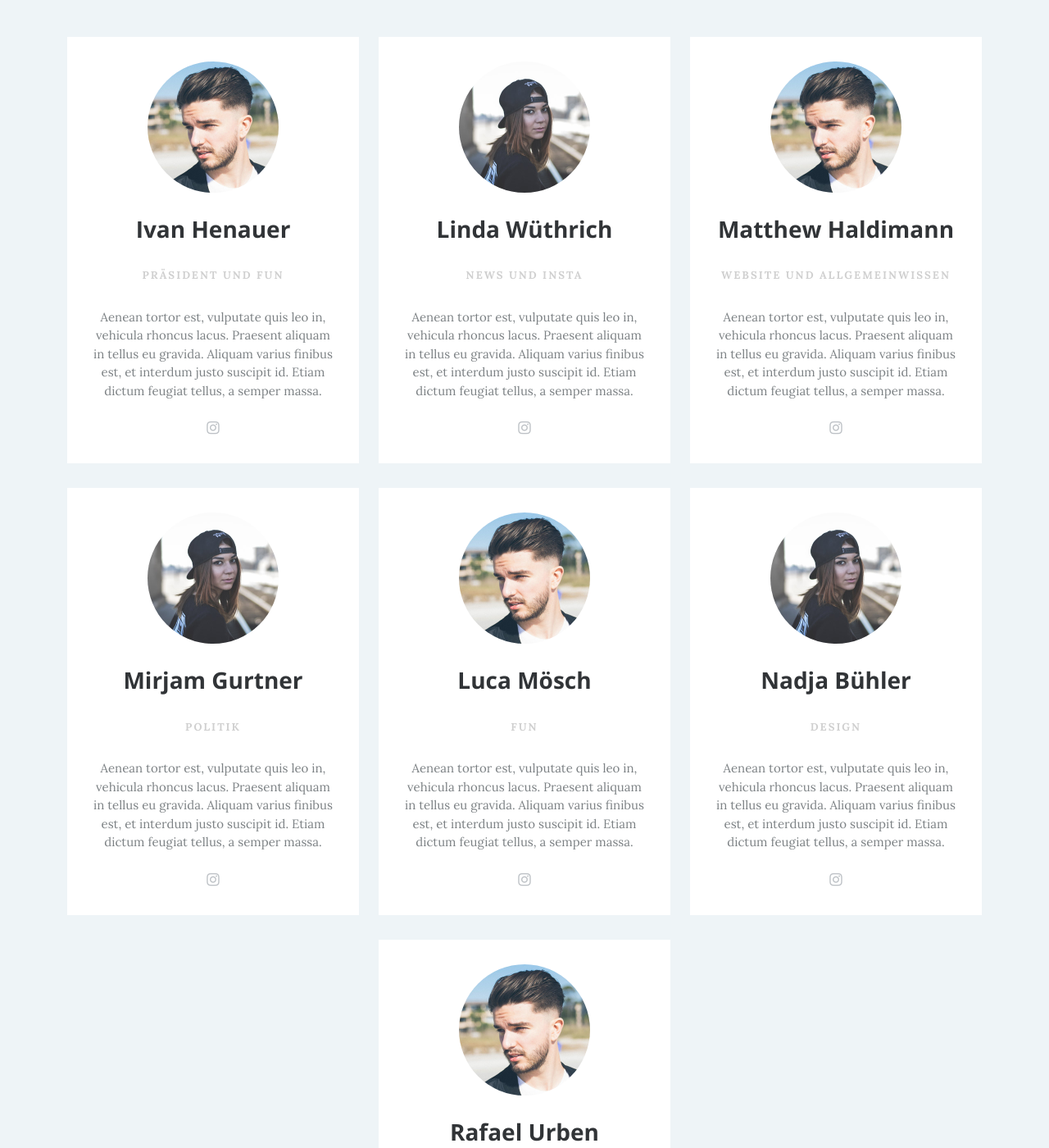
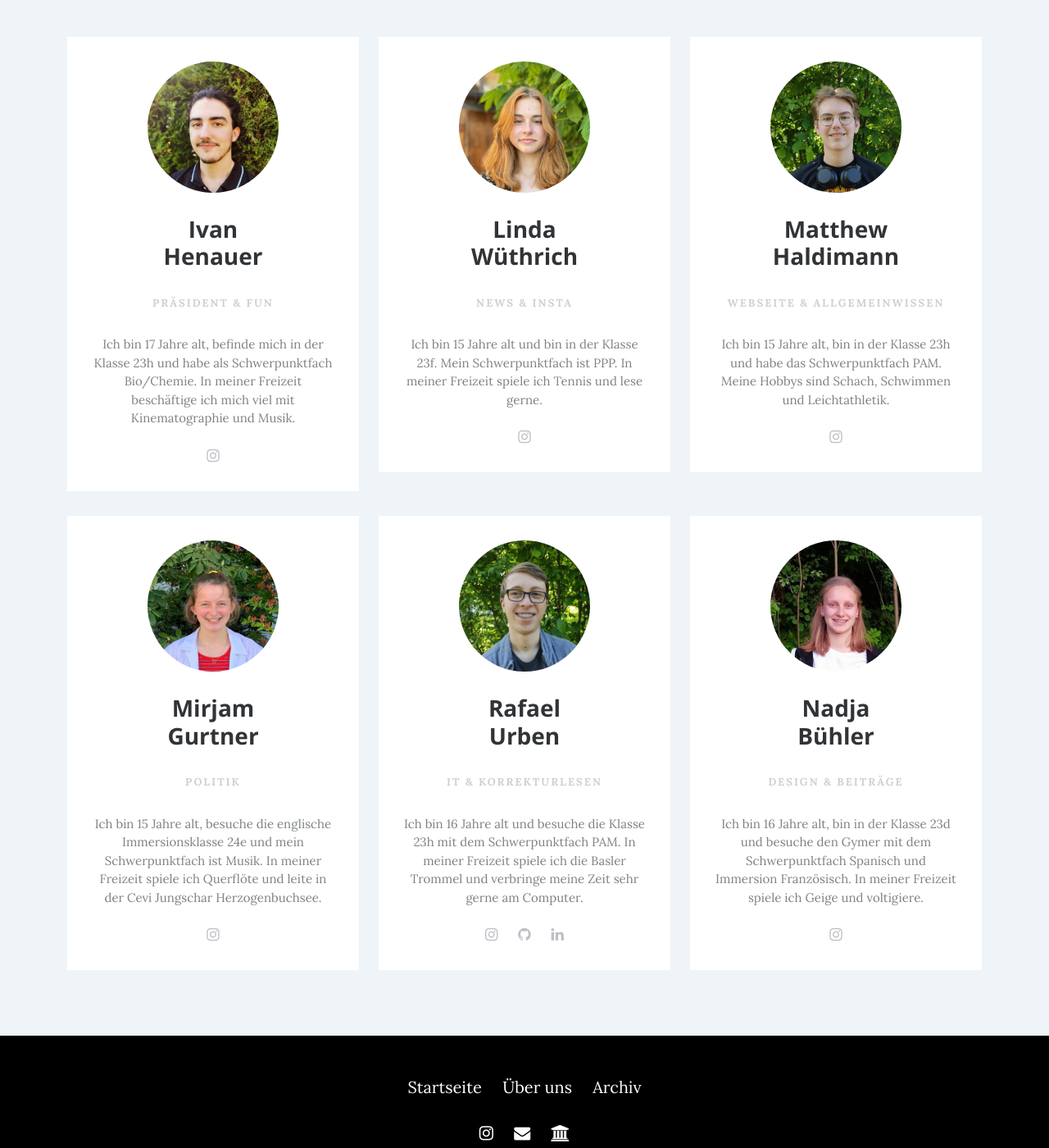
Before and after one commit to gymnewsium/gymnewsium.github.io, a Jekyll site: the page built from about.html, in a window 1280 px wide and 1400 px high, scrolled down 704 px. Shown: the whole window at 82% size. Built offline with Jekyll 4.4.1, drawn with Linux system fonts in a browser that asks for light colours; some of the changed text lies outside the part shown.

Commit message:
Updated team

```diff
--- a/_data/team.yml
+++ b/_data/team.yml
@@ -1,103 +1,64 @@
 -
   name: |
-    Ivan
+    Ivan<br>
     Henauer
-  position: Präsident und Fun
+  position: Präsident & Fun
   bio: |
-    Aenean tortor est, vulputate quis leo in, vehicula rhoncus lacus.
-    Praesent aliquam in tellus eu gravida.
-    Aliquam varius finibus est, et interdum justo suscipit id.
-    Etiam dictum feugiat tellus, a semper massa.
+    Ich bin 17 Jahre alt, befinde mich in der Klasse 23h und habe als Schwerpunktfach Bio/Chemie.
+    In meiner Freizeit beschäftige ich mich viel mit Kinematographie und Musik.
   icons:
     -
       icon: fa fa-instagram
       url: https://www.instagram.com/ivanovich_300103/
-  image: man.jpg
+  image: Ivan Henauer.jpg
 -
   name: |
-    Linda
+    Linda<br>
     Wüthrich
-  position: News und Insta
+  position: News & Insta
   bio: |
-    Aenean tortor est, vulputate quis leo in, vehicula rhoncus lacus.
-    Praesent aliquam in tellus eu gravida.
-    Aliquam varius finibus est, et interdum justo suscipit id.
-    Etiam dictum feugiat tellus, a semper massa.
+    Ich bin 15 Jahre alt und bin in der Klasse 23f.
+    Mein Schwerpunktfach ist PPP.
+    In meiner Freizeit spiele ich Tennis und lese gerne.
   icons:
     -
       icon: fa fa-instagram
       url: https://www.instagram.com/_linda__w_/
-  image: women.jpg
+  image: Linda Wüthrich.jpg
 -
   name: |
-    Matthew
+    Matthew<br>
     Haldimann
-  position: Website und Allgemeinwissen
+  position: Webseite & Allgemeinwissen
   bio: |
-    Aenean tortor est, vulputate quis leo in, vehicula rhoncus lacus.
-    Praesent aliquam in tellus eu gravida.
-    Aliquam varius finibus est, et interdum justo suscipit id.
-    Etiam dictum feugiat tellus, a semper massa.
+    Ich bin 15 Jahre alt, bin in der Klasse 23h und habe das Schwerpunktfach PAM.
+    Meine Hobbys sind Schach, Schwimmen und Leichtathletik.
   icons:
     -
       icon: fa fa-instagram
       url: https://www.instagram.com/_ma7thew_/
-  image: man.jpg
+  image: Matthew Haldimann.jpg
 -
   name: |
-    Mirjam
+    Mirjam<br>
     Gurtner
   position: Politik
   bio: |
-    Aenean tortor est, vulputate quis leo in, vehicula rhoncus lacus.
-    Praesent aliquam in tellus eu gravida.
-    Aliquam varius finibus est, et interdum justo suscipit id.
-    Etiam dictum feugiat tellus, a semper massa.
+    Ich bin 15 Jahre alt, besuche die englische Immersionsklasse 24e und mein Schwerpunktfach ist Musik.
+    In meiner Freizeit spiele ich Querflöte und leite in der Cevi Jungschar Herzogenbuchsee.
   icons:
     -
       icon: fa fa-instagram
       url: https://www.instagram.com/olivemitgurke/
-  image: women.jpg
+  image: Mirjam Gurtner.jpg
 -
   name: |
-    Luca
-    Mösch
-  position: Fun
+    Rafael<br>
+    Urben
+  position: IT & Korrekturlesen
   bio: |
-    Aenean tortor est, vulputate quis leo in, vehicula rhoncus lacus.
-    Praesent aliquam in tellus eu gravida.
-    Aliquam varius finibus est, et interdum justo suscipit id.
-    Etiam dictum feugiat tellus, a semper massa.
-  icons:
-    -
-      icon: fa fa-instagram
-      url: https://www.instagram.com/luca_3537/
-  image: man.jpg
--
-  name: |
-    Nadja
-    Bühler
-  position: Design
-  bio: |
-    Aenean tortor est, vulputate quis leo in, vehicula rhoncus lacus.
-    Praesent aliquam in tellus eu gravida.
-    Aliquam varius finibus est, et interdum justo suscipit id.
-    Etiam dictum feugiat tellus, a semper massa.
-  icons:
-    -
-      icon: fa fa-instagram
-      url: https://www.instagram.com/nad.ja_bu/
-  image: women.jpg
--
-  name: |
-    Rafael
-    Urben
-  position: IT und Korrekturlesen
-  bio: |
-    Aenean tortor est, vulputate quis leo in, vehicula rhoncus lacus.
-    Praesent aliquam in tellus eu gravida.
-    Aliquam varius finibus est, et interdum justo suscipit id.
-    Etiam dictum feugiat tellus, a semper massa.
+    Ich bin 16 Jahre alt und besuche die Klasse 23h mit dem Schwerpunktfach PAM.
+    In meiner Freizeit spiele ich die Basler Trommel und verbringe meine Zeit sehr gerne am Computer.
   icons:
     -
       icon: fa fa-instagram
@@ -108,4 +69,17 @@
     -
       icon: fa fa-linkedin
       url: https://www.linkedin.com/in/rafaelurben/
-  image: man.jpg
+  image: Rafael Urben.jpg
+-
+  name: |
+    Nadja<br>
+    Bühler
+  position: Design & Beiträge
+  bio: |
+    Ich bin 16 Jahre alt, bin in der Klasse 23d und besuche den Gymer mit dem Schwerpunktfach Spanisch und Immersion Französisch.
+    In meiner Freizeit spiele ich Geige und voltigiere.
+  icons:
+    -
+      icon: fa fa-instagram
+      url: https://www.instagram.com/nad.ja_bu/
+  image: Nadja Bühler.jpg
```
Also changed, not shown: assets/img/team/Ivan Henauer.jpg (added), assets/img/team/Linda Wüthrich.jpg (added), assets/img/team/Matthew Haldimann.jpg (added), assets/img/team/Mirjam Gurtner.jpg (added), assets/img/team/Nadja Bühler.jpg (added), assets/img/team/Rafael Urben.jpg (added).
